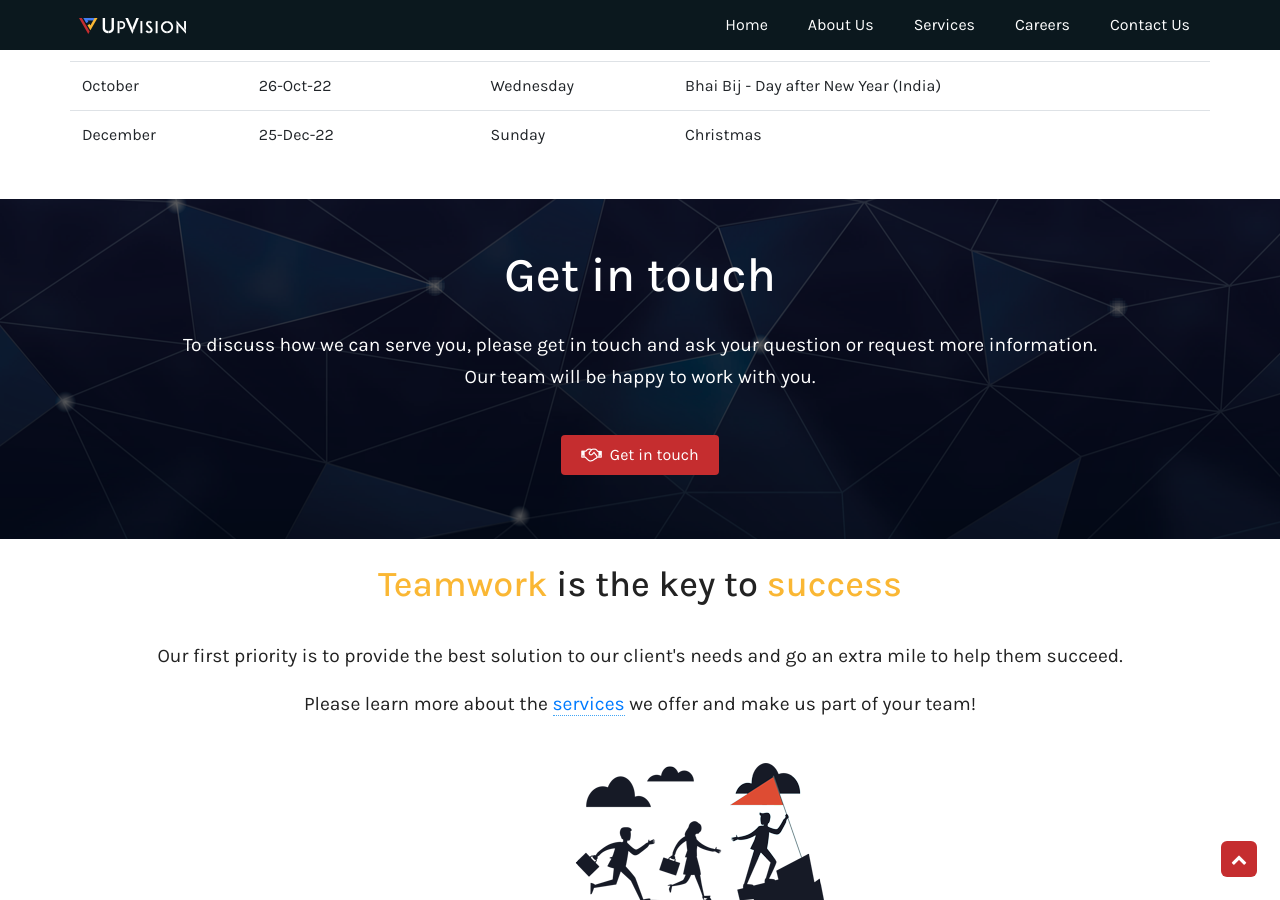
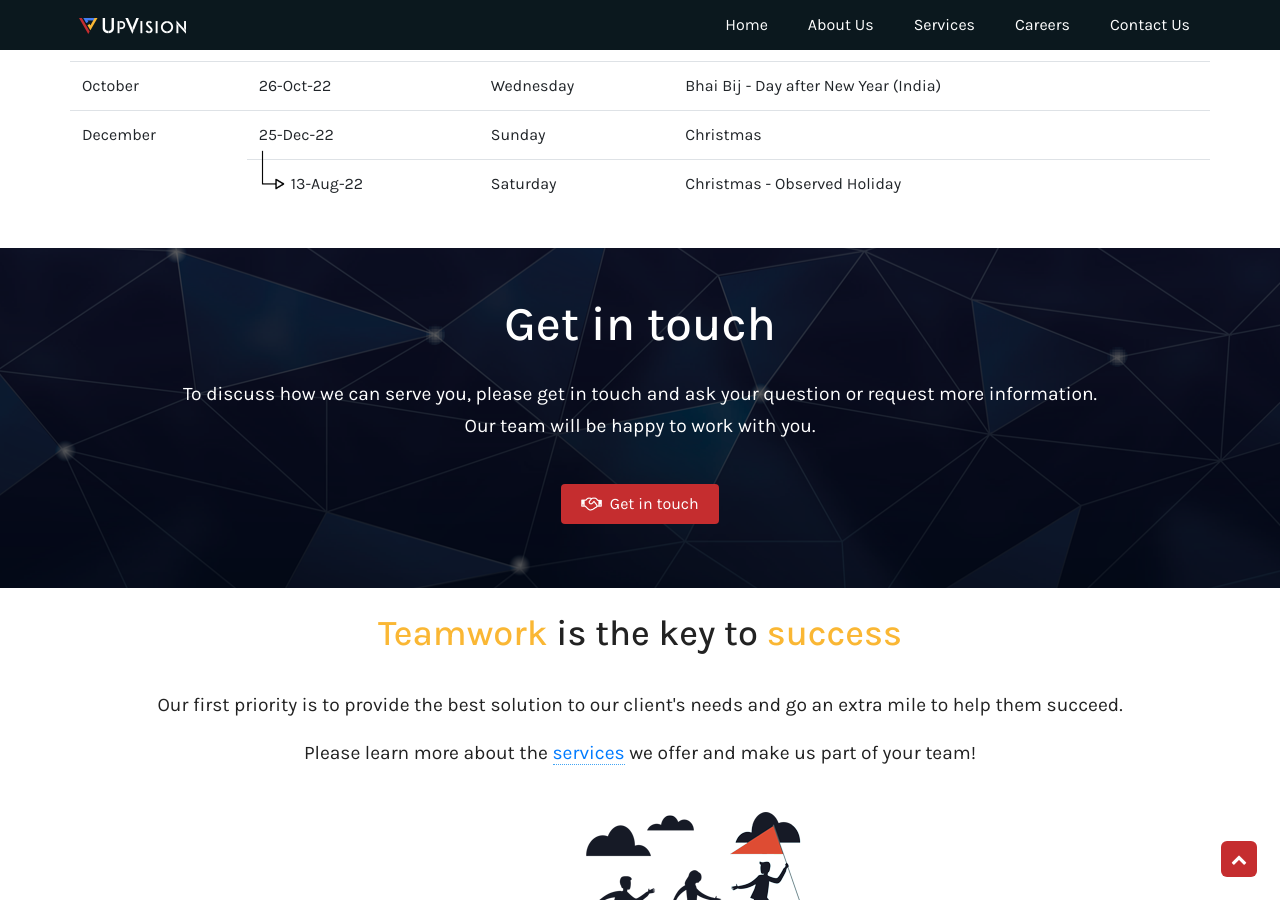
Before and after one commit to upvision-in/www.upvision.in, a Jekyll site: the page built from pages/public-holidays.html, in a window 1280 px wide and 900 px high, scrolled down 614 px. Built offline with Jekyll 4.4.1, drawn with Linux system fonts in a browser that asks for light colours.

Commit message:
public-holidays - added observed holiday for christmas

```diff
--- a/pages/public-holidays.html
+++ b/pages/public-holidays.html
@@ -82,10 +82,15 @@ desription: List of public holidays we observe.
                     <td>Bhai Bij - Day after New Year (India)</td>
                 </tr>
                 <tr>
-                    <td>December</td>
+                    <td rowspan="2">December</td>
                     <td>25-Dec-22</td>
                     <td>Sunday</td>
                     <td>Christmas</td>
+                </tr>
+                <tr>
+                    <td class="observed-holiday-arrow">13-Aug-22</td>
+                    <td>Saturday</td>
+                    <td>Christmas - Observed Holiday</td>
                 </tr>
             </tbody>
         </table>
```
